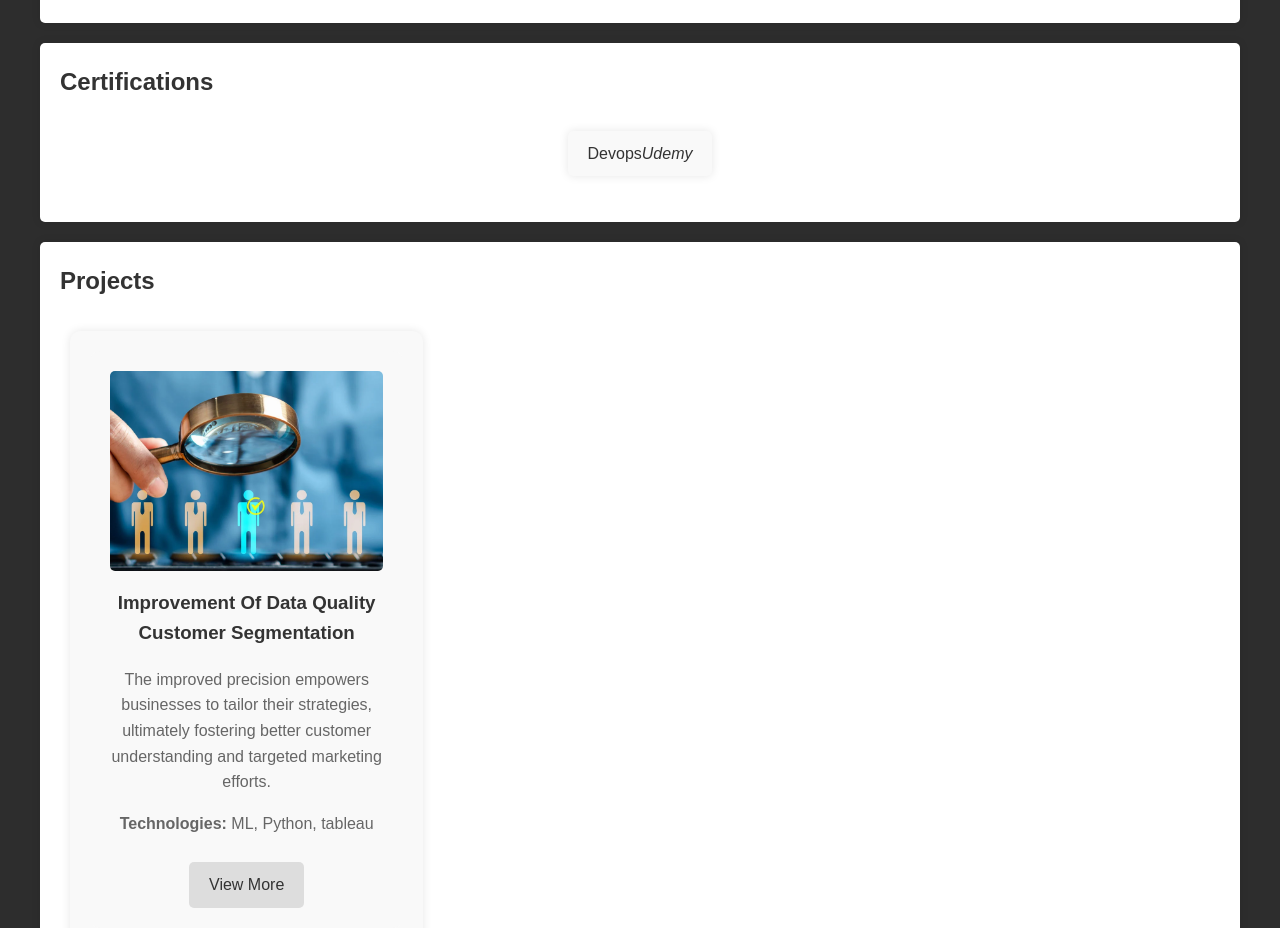
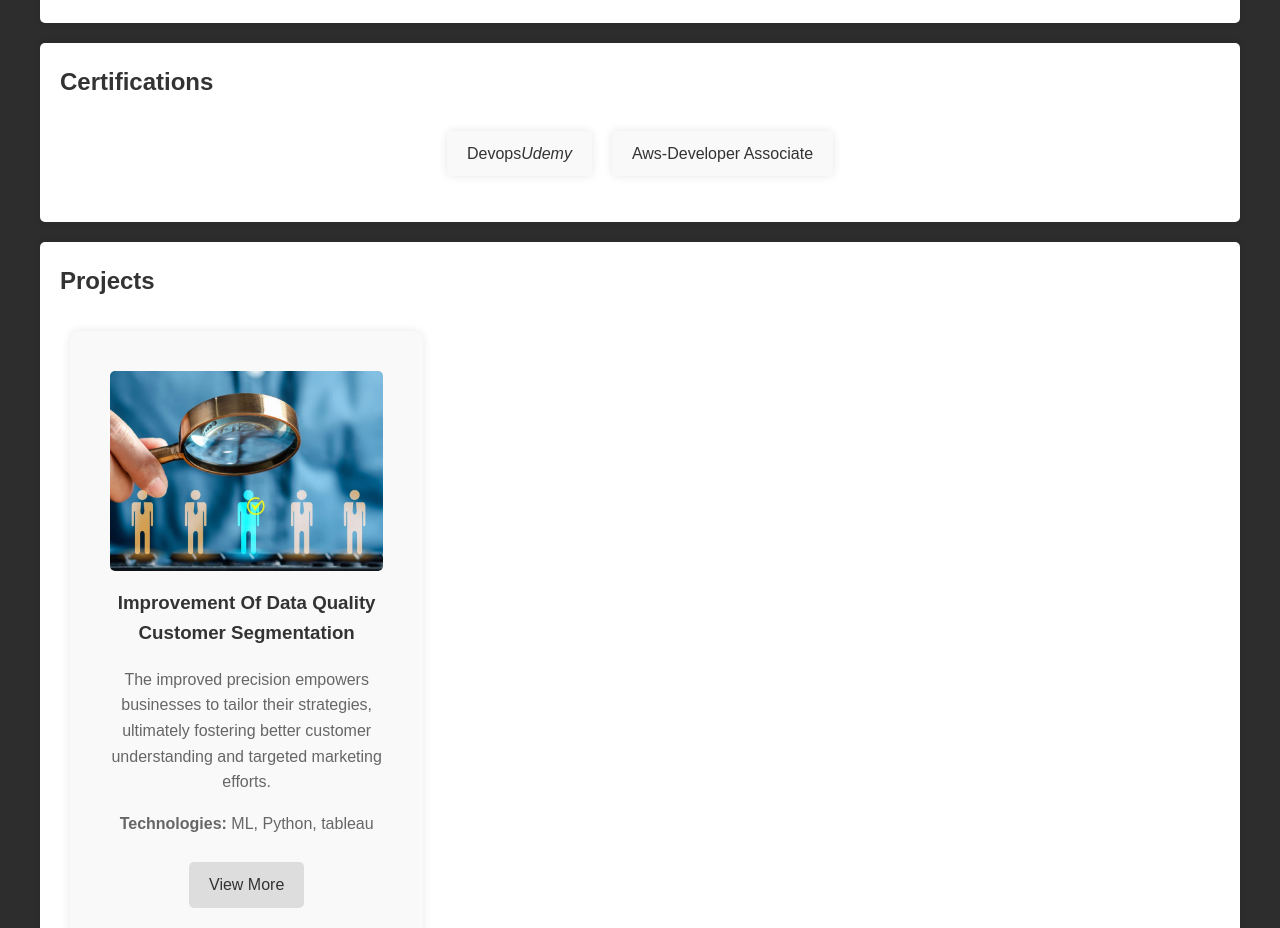
Before and after one commit to nagaraju-balkam/Nagaraju-Balkam, a plain HTML site: page index.html in a window 1280 px wide. Shown: the part 2000-2928 px from the top of the page. Drawn offline with Linux system fonts and the light colour scheme.

Commit message:
Update index.html
certificates

```diff
--- a/index.html
+++ b/index.html
@@ -140,7 +140,8 @@
                     <!-- <li>AWS Certified Solutions Architect</li>
                     <li>Google Analytics Certified</li>
                     <li>Certified ScrumMaster (CSM)</li> -->
-                    <a href="file:///C:/Users/nagar/OneDrive/Documents/NAG%20Fee%20Receits/Devops%20Certificate-NB.pdf" target="_blank" style="color: #333; text-decoration: none;"><li>Devops<i>Udemy</i></li></a>
+                    <a href="https://www.udemy.com/certificate/UC-a0263717-9f2f-46b2-855b-9c78827d08a6/" target="_blank" style="color: #333; text-decoration: none;"><li>Devops<i>Udemy</i></li></a>
+                    <li>Aws-Developer Associate</li>
                     <!-- <a href="https://www.coursera.org/account/accomplishments/certificate/4VYJVFXDFZS3" target="_blank" style="color: #333; text-decoration: none;"><li>HTML5 - <i>University of Michigan</i></li></a> -->
                     <!-- <a href="https://www.coursera.org/account/accomplishments/certificate/U6D45EJQMLT7" target="_blank" style="color: #333; text-decoration: none;"><li>Python - <i>University of Michigan</i></li></a> -->
                 </ul>
```
